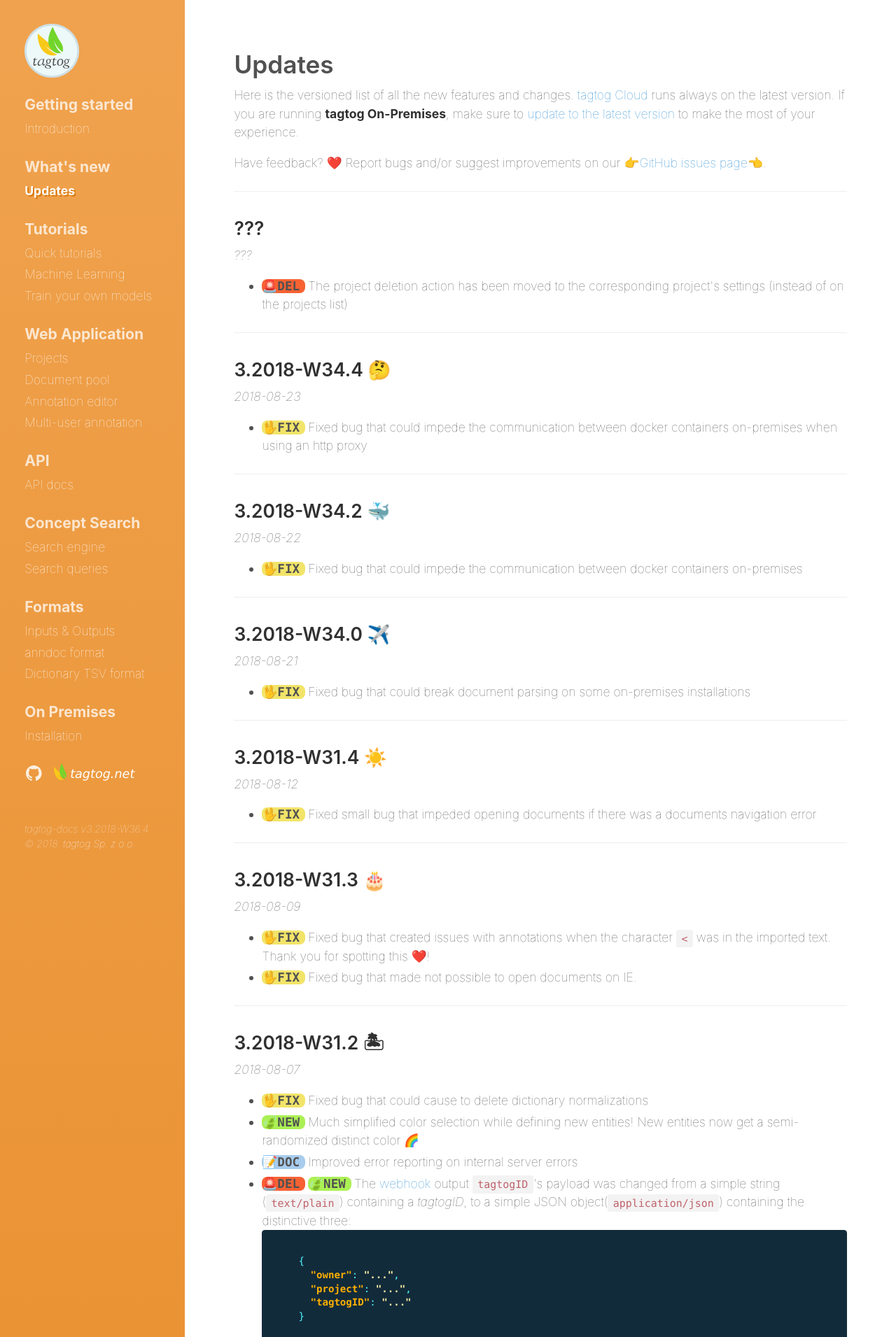
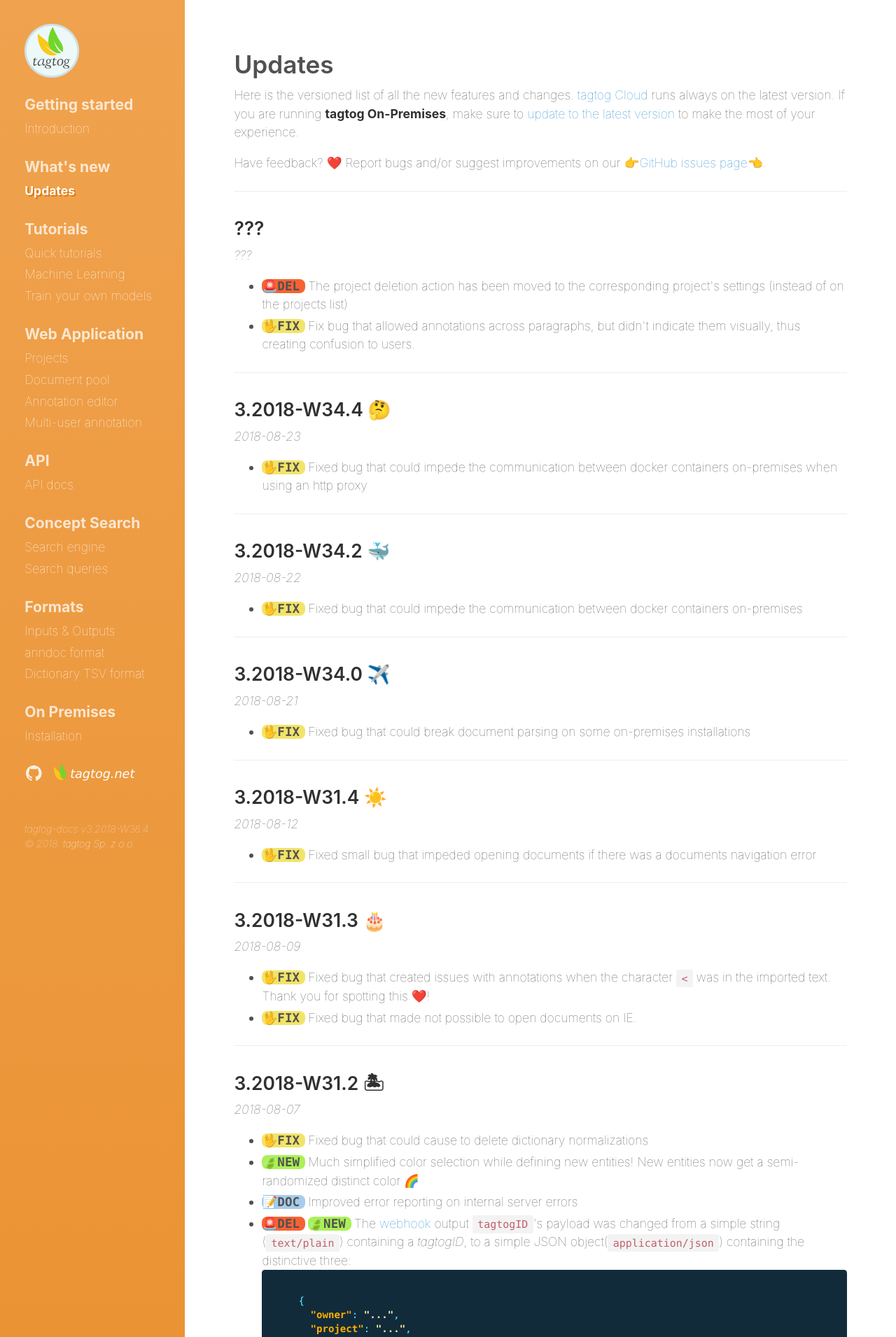
Before and after one commit to tagtogorg/tagtog-doc, a Jekyll site: the page built from updates.md, in a window 1280 px wide. Shown: the top 1911 px of the page at 70% size. Built offline with Jekyll 4.4.1, drawn with Linux system fonts in a browser that asks for light colours; nearby versions of some CDN libraries; emoji names are drawn with the system emoji font.

Commit message:
Add fix to updates

```diff
--- a/updates.md
+++ b/updates.md
@@ -17,6 +17,7 @@ _???_
 
 <ul class="updates">
   <li class="del">The project deletion action has been moved to the corresponding project's settings (instead of on the projects list)</li>
+  <li class="fix">Fix bug that allowed annotations across paragraphs, but didn't indicate them visually, thus creating confusion to users. </li>
 </ul>
 
 ---
```
